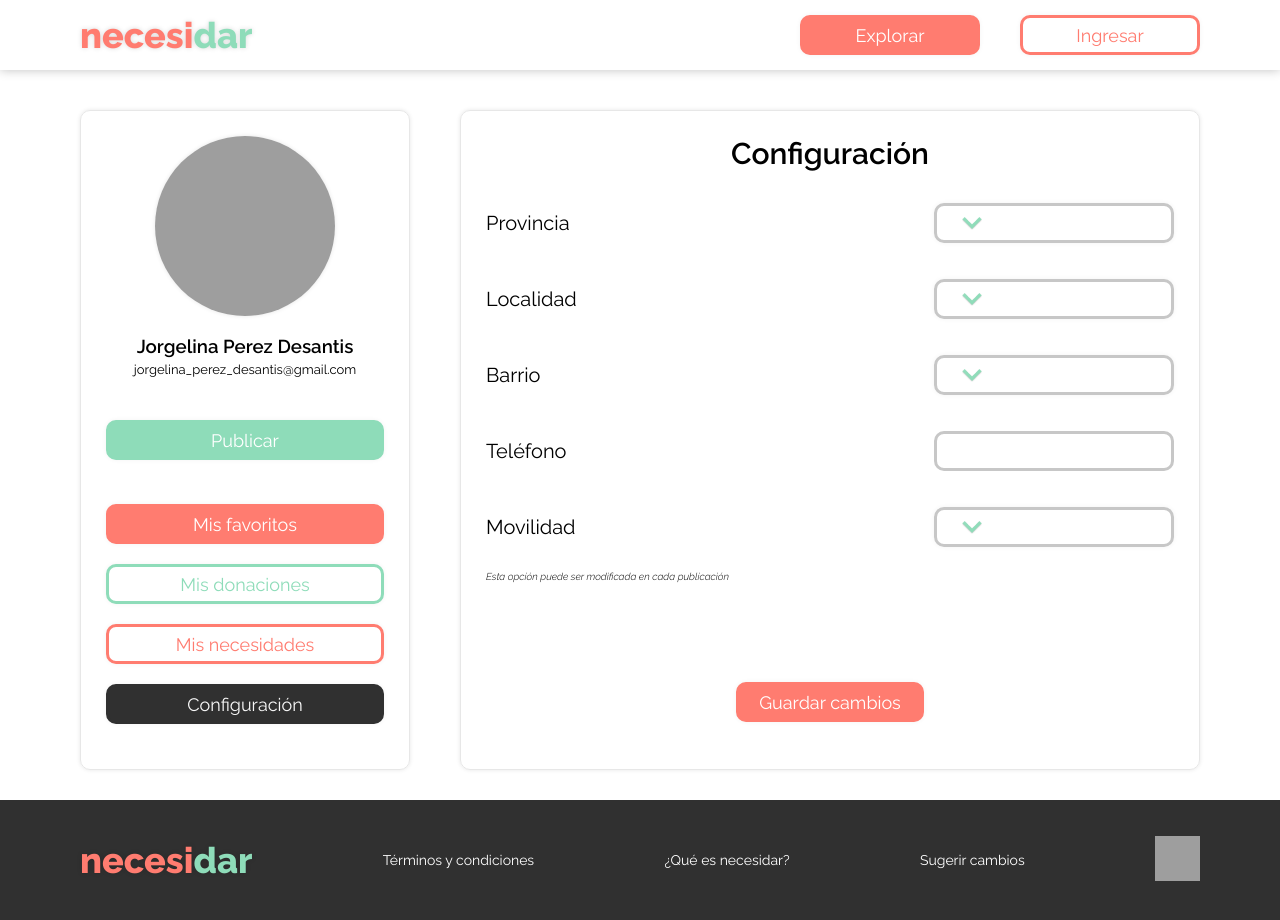
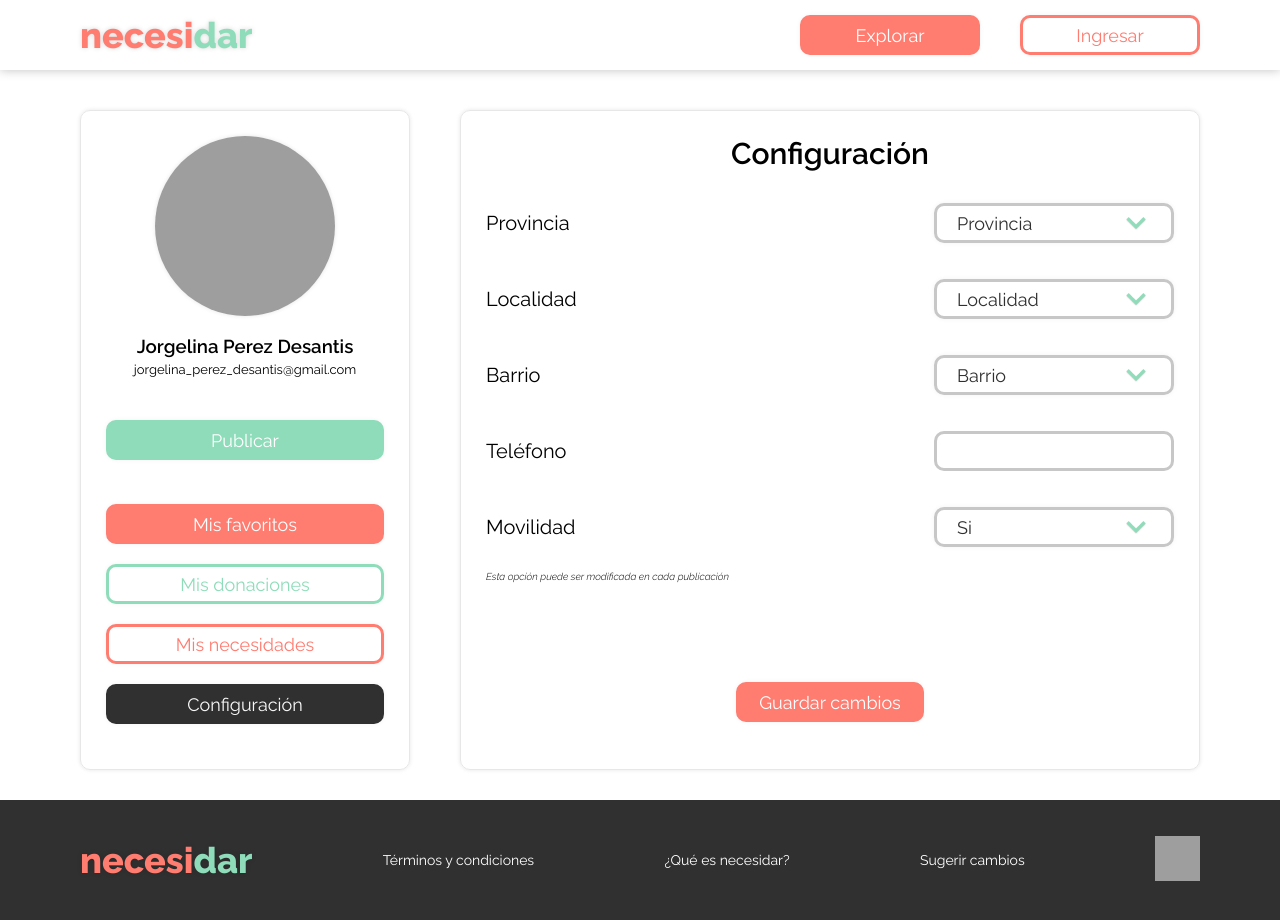
Before and after one commit to bianco-e/necesidar, a Next.js app: page /perfil in a window 1280 px wide. Built offline with nearby package versions, Linux system fonts and the light colour scheme; grey boxes are pictures that could not be loaded.

Commit message:
Fix sent DropdownOptions

```diff
--- a/components/Profile/ConfigurationMenu.tsx
+++ b/components/Profile/ConfigurationMenu.tsx
@@ -10,21 +10,21 @@ export default function ConfigurationMenu() {
         <p>Provincia</p>
         <Dropdown
           variant="donations"
-          options={[{ id: "Provincia", onSelection: () => {} }]}
+          options={[{ name: "Provincia", onSelection: () => {} }]}
         />
       </div>
       <div className="menu-field">
         <p>Localidad</p>
         <Dropdown
           variant="donations"
-          options={[{ id: "Localidad", onSelection: () => {} }]}
+          options={[{ name: "Localidad", onSelection: () => {} }]}
         />
       </div>
       <div className="menu-field">
         <p>Barrio</p>
         <Dropdown
           variant="donations"
-          options={[{ id: "Barrio", onSelection: () => {} }]}
+          options={[{ name: "Barrio", onSelection: () => {} }]}
         />
       </div>
       <div className="menu-field">
@@ -42,8 +42,8 @@ export default function ConfigurationMenu() {
         <Dropdown
           variant="donations"
           options={[
-            { id: "Si", onSelection: () => {} },
-            { id: "No", onSelection: () => {} },
+            { name: "Si", onSelection: () => {} },
+            { name: "No", onSelection: () => {} },
           ]}
         />
       </div>
--- a/package.json
+++ b/package.json
@@ -20,7 +20,7 @@
     "@types/pg": "^8.6.1",
     "@types/react": "17.0.32",
     "@types/styled-components": "5.1.15",
-    "eslint": "8.1.0",
+    "eslint": "^8.1.0",
     "eslint-config-next": "11.1.2",
     "typescript": "4.4.4"
   }
```
Also changed, not shown: components/Publish/StepTwo.tsx (+10 -10 lines), 1 other file (tests, documents, lock files or other folders).
